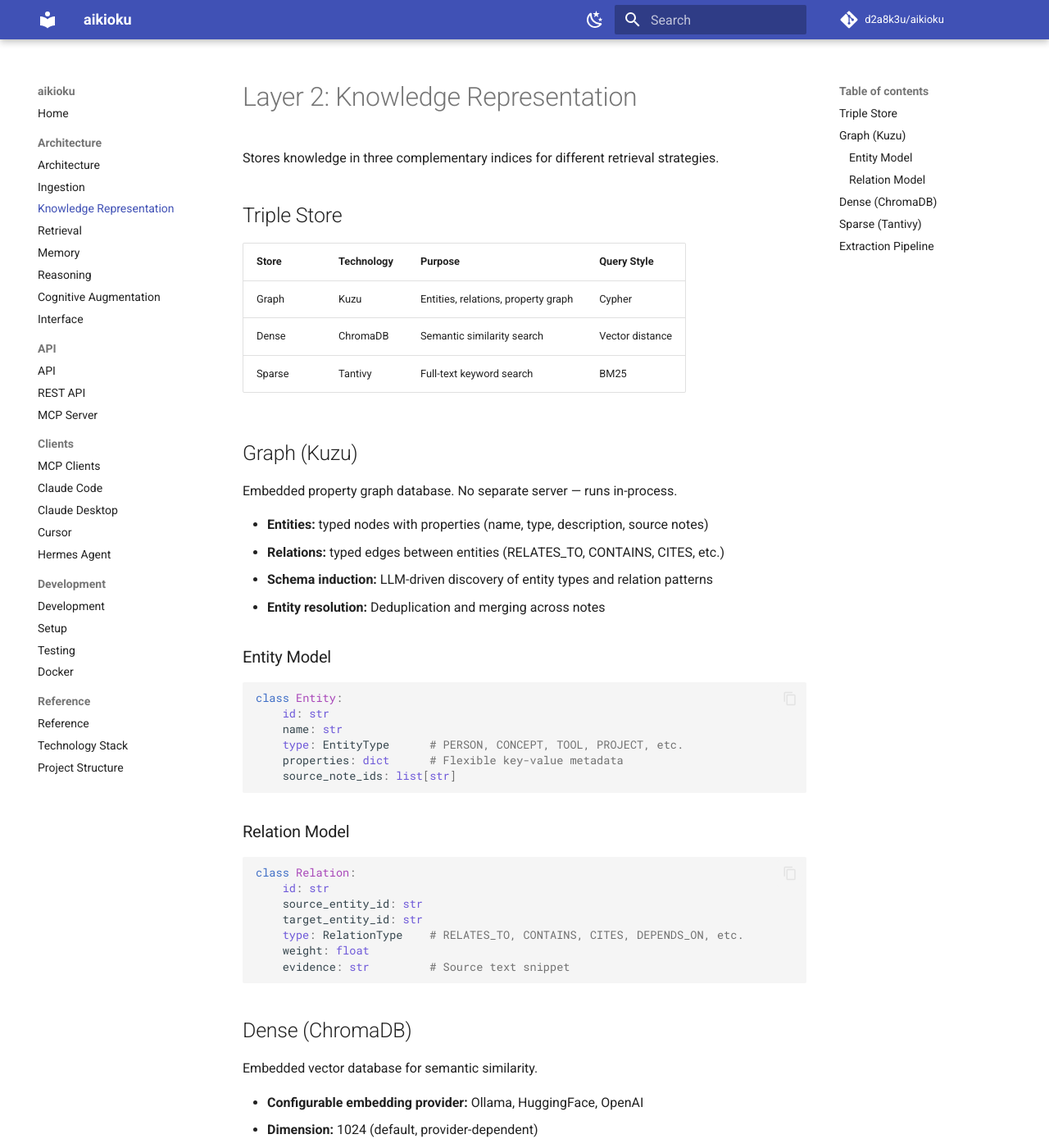
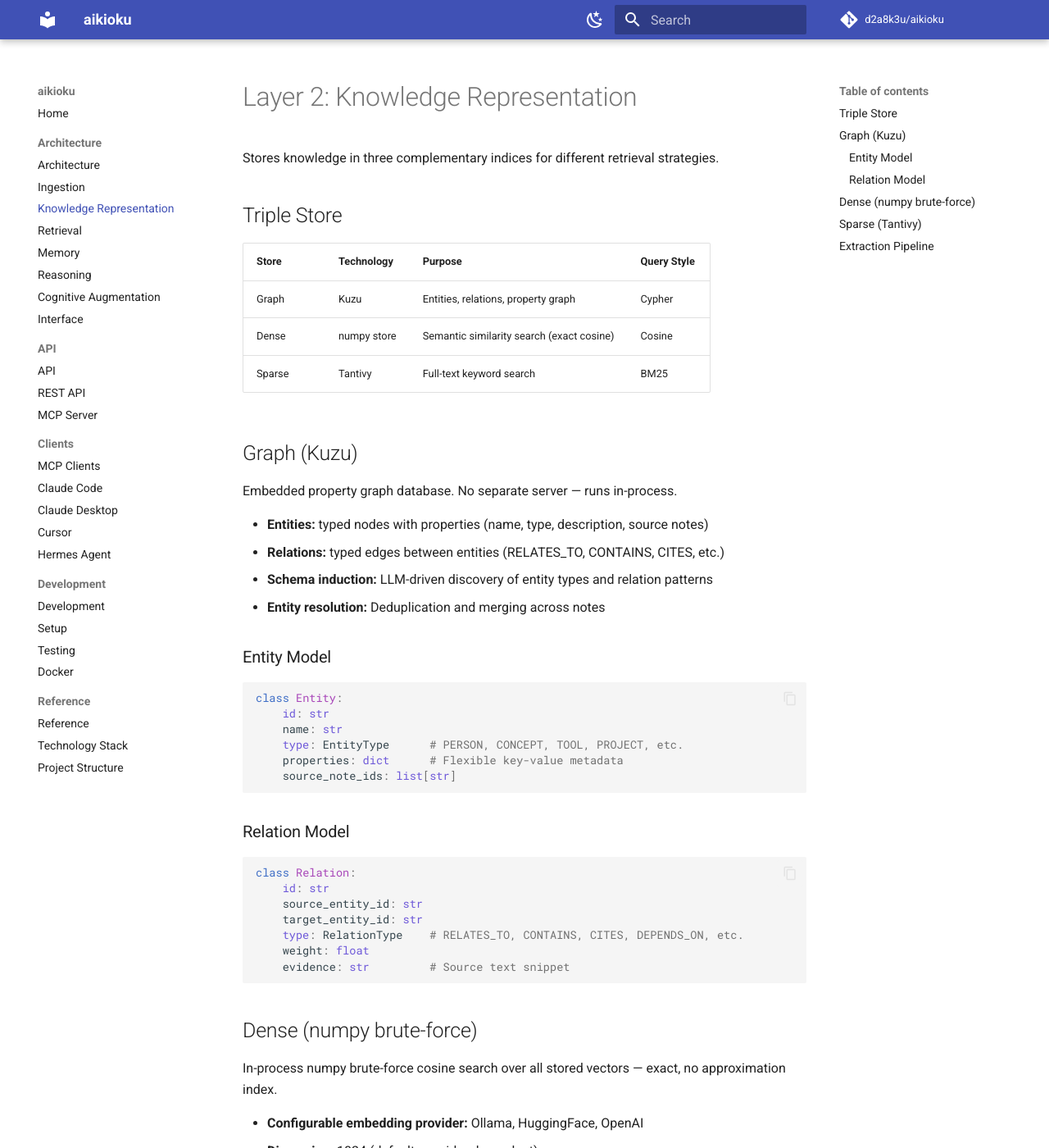
Before and after one commit to d2a8k3u/aikioku, an MkDocs documentation site: the page built from docs/architecture/knowledge-representation.md, in a window 1280 px wide and 1400 px high. Shown: the whole window at 82% size. Built offline with MkDocs 1.6.1 and Material for MkDocs 9.7.7, drawn with Linux system fonts in a browser that asks for light colours; comment, search, counter and statistics services are not loaded; some of the changed text lies outside the part shown.

Commit message:
docs: update stack references for numpy vector store

````diff
--- a/docs/architecture/knowledge-representation.md
+++ b/docs/architecture/knowledge-representation.md
@@ -8,7 +8,7 @@
 | Store    | Technology | Purpose                              | Query Style     |
 |----------|------------|--------------------------------------|-----------------|
 | Graph    | Kuzu       | Entities, relations, property graph  | Cypher          |
-| Dense    | ChromaDB   | Semantic similarity search           | Vector distance |
+| Dense    | numpy store | Semantic similarity search (exact cosine) | Cosine |
 | Sparse   | Tantivy    | Full-text keyword search             | BM25            |
 
 ## Graph (Kuzu)
@@ -43,13 +43,13 @@
     evidence: str         # Source text snippet
 ```
 
-## Dense (ChromaDB)
+## Dense (numpy brute-force)
 
-Embedded vector database for semantic similarity.
+In-process numpy brute-force cosine search over all stored vectors — exact, no approximation index.
 
 - **Configurable embedding provider:** Ollama, HuggingFace, OpenAI
 - **Dimension:** 1024 (default, provider-dependent)
-- **Index:** HNSW with cosine distance
+- **Search:** exact cosine over all stored vectors (no approximate index)
 - **Metadata:** note ID, title, tags stored alongside vectors
 
 ## Sparse (Tantivy)
--- a/docs/clients/hermes-agent.md
+++ b/docs/clients/hermes-agent.md
@@ -39,7 +39,7 @@
 
 ```
 > what do I know about vector databases?
-> find connections between "ChromaDB" and "Kuzu" in my knowledge graph
+> find connections between "numpy" and "Kuzu" in my knowledge graph
 ```
 
 ### Note Management
````
Also changed, not shown: docs/architecture/retrieval.md (+1 -1 lines), docs/development/docker.md (+2 -1 lines), docs/index.md (+1 -1 lines), docs/reference/stack.md (+3 -1 lines).
